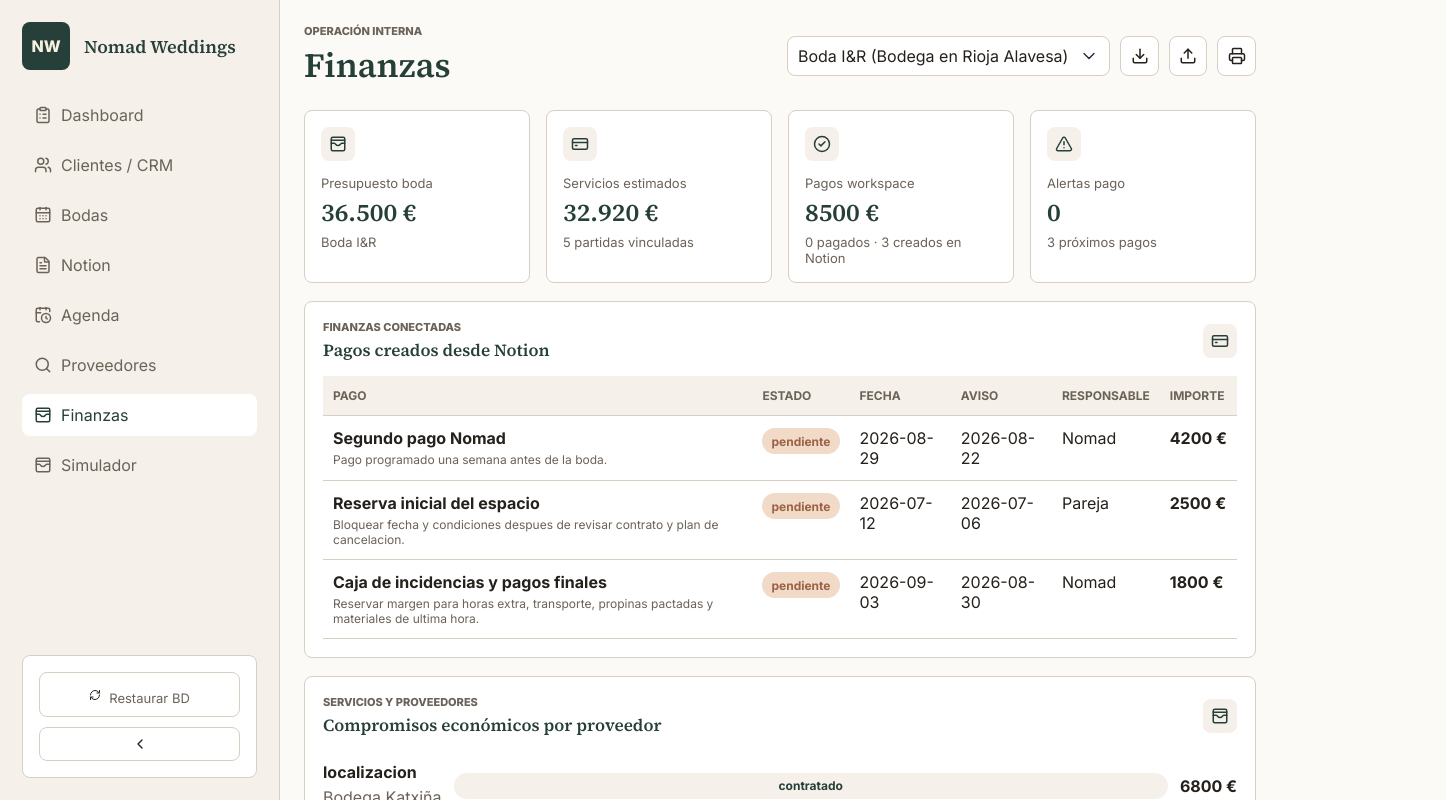
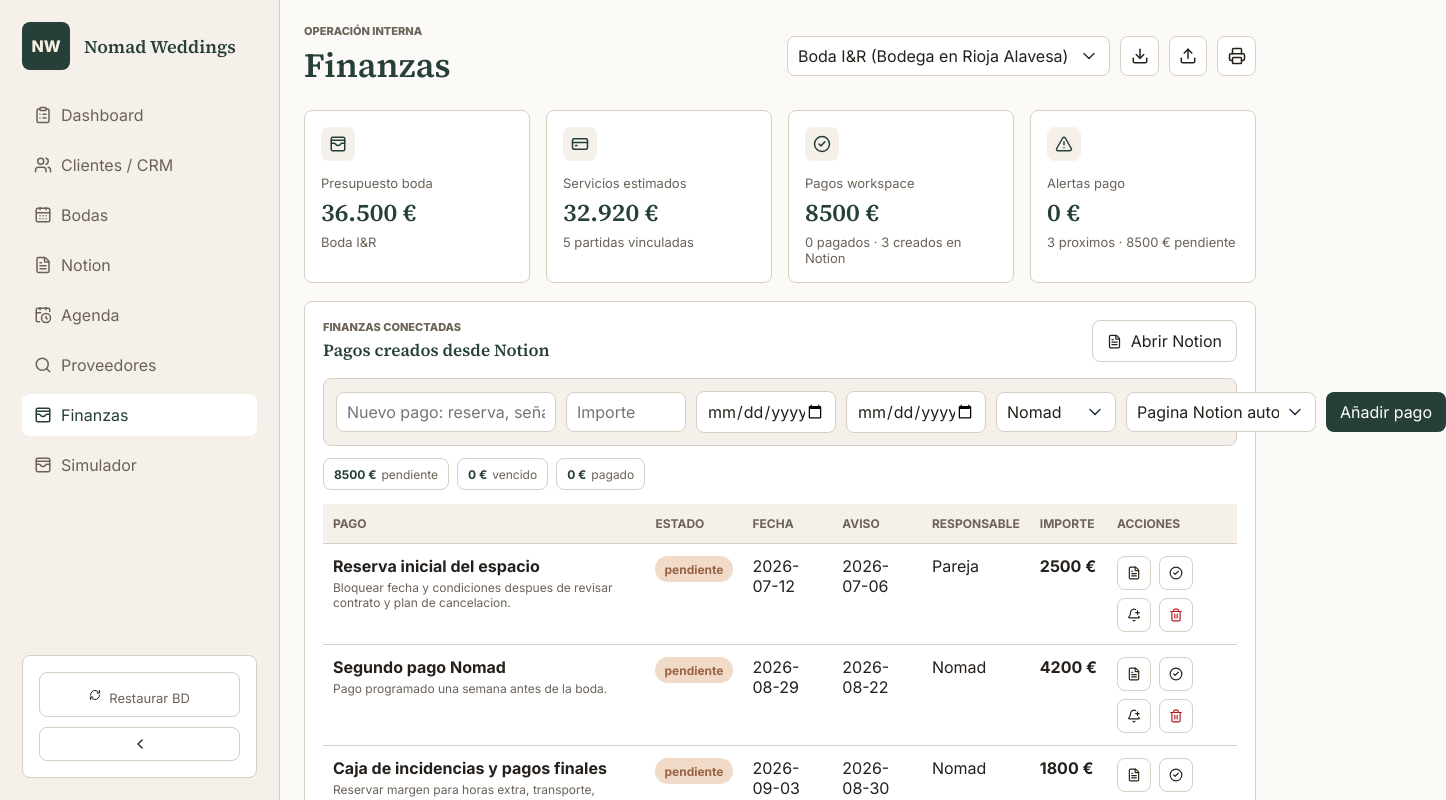
Before and after one commit to Zubix-lab/Nomad-weddings, a Next.js app: page / in a window 1280 px wide. Both pictures are taken after a click on the button "Finanzas". Shown: the top 800 px of the page, 1446 px wide, since content can reach past the window. Built offline with nearby package versions, Linux system fonts and the light colour scheme.

Commit message:
Link finance payments with Notion workspace

```diff
--- a/app/components/Finanzas/FinanzasPage.tsx
+++ b/app/components/Finanzas/FinanzasPage.tsx
@@ -1,9 +1,29 @@
 "use client";
 
-import React, { useMemo } from "react";
-import { AlertTriangle, CheckCircle2, CreditCard, WalletCards } from "lucide-react";
+import React, { useMemo, useState } from "react";
+import { AlertTriangle, BellPlus, CheckCircle2, CreditCard, FileText, RotateCcw, Trash2, WalletCards } from "lucide-react";
 import { useApp } from "@/context/AppContext";
 import type { Event, WorkspaceBlock } from "@/lib/types";
+
+const TODAY = new Date("2026-07-03T00:00:00");
+
+type PaymentDraft = {
+  title: string;
+  amount: string;
+  dueDate: string;
+  reminderDate: string;
+  owner: string;
+  pageId: string;
+};
+
+const emptyPaymentDraft: PaymentDraft = {
+  title: "",
+  amount: "",
+  dueDate: "",
+  reminderDate: "",
+  owner: "Nomad",
+  pageId: "",
+};
 
 function currency(value: number): string {
   return new Intl.NumberFormat("es-ES", { style: "currency", currency: "EUR", maximumFractionDigits: 0 }).format(value);
@@ -11,17 +31,53 @@ function currency(value: number): string {
 
 function paymentState(payment: WorkspaceBlock): "vencido" | "pagado" | "pendiente" {
   if (payment.status === "pagado") return "pagado";
-  if (payment.dueDate && new Date(`${payment.dueDate}T00:00:00`) < new Date("2026-07-03T00:00:00")) return "vencido";
+  if (payment.dueDate && new Date(`${payment.dueDate}T00:00:00`) < TODAY) return "vencido";
   return "pendiente";
 }
 
-export function FinanzasPage({ activeEventId, events }: { activeEventId: string; events: Event[] }) {
-  const { workspaceBlocks, eventServices, vendors } = useApp();
+function formatInputDate(date: Date): string {
+  return date.toISOString().split("T")[0];
+}
+
+function addDays(date: string, days: number): string {
+  const nextDate = date ? new Date(`${date}T00:00:00`) : new Date(TODAY);
+  nextDate.setDate(nextDate.getDate() + days);
+  return formatInputDate(nextDate);
+}
+
+function reminderForDueDate(dueDate: string): string {
+  if (!dueDate) return "";
+  return addDays(dueDate, -7);
+}
+
+export function FinanzasPage({ activeEventId, events, onOpenNotion }: { activeEventId: string; events: Event[]; onOpenNotion: (pageId?: string) => void }) {
+  const {
+    workspaceBlocks,
+    workspacePages,
+    eventServices,
+    vendors,
+    addWorkspacePage,
+    addWorkspaceBlock,
+    updateWorkspaceBlock,
+    deleteWorkspaceBlock
+  } = useApp();
+  const [draft, setDraft] = useState<PaymentDraft>(emptyPaymentDraft);
   const event = events.find((item) => item.id === activeEventId) || events[0];
   const eventId = event?.id || "";
 
+  const eventPages = useMemo(
+    () => workspacePages.filter((page) => page.eventId === eventId).sort((a, b) => a.order - b.order),
+    [workspacePages, eventId]
+  );
+
   const workspacePayments = useMemo(
-    () => workspaceBlocks.filter((block) => block.eventId === eventId && block.type === "payment"),
+    () => workspaceBlocks
+      .filter((block) => block.eventId === eventId && block.type === "payment")
+      .sort((a, b) => {
+        const aTime = a.dueDate ? new Date(`${a.dueDate}T00:00:00`).getTime() : Number.MAX_SAFE_INTEGER;
+        const bTime = b.dueDate ? new Date(`${b.dueDate}T00:00:00`).getTime() : Number.MAX_SAFE_INTEGER;
+        return aTime - bTime;
+      }),
     [workspaceBlocks, eventId]
   );
 
@@ -31,6 +87,72 @@ export function FinanzasPage({ activeEventId, events }: { activeEventId: string;
   const pendingPayments = workspacePayments.filter((payment) => paymentState(payment) === "pendiente");
   const overduePayments = workspacePayments.filter((payment) => paymentState(payment) === "vencido");
   const paidPayments = workspacePayments.filter((payment) => paymentState(payment) === "pagado");
+  const pendingTotal = pendingPayments.reduce((sum, payment) => sum + Number(payment.amount || 0), 0);
+  const overdueTotal = overduePayments.reduce((sum, payment) => sum + Number(payment.amount || 0), 0);
+  const paidTotal = paidPayments.reduce((sum, payment) => sum + Number(payment.amount || 0), 0);
+
+  const updateDraft = (patch: Partial<PaymentDraft>) => {
+    setDraft((current) => {
+      const next = { ...current, ...patch };
+      if (patch.dueDate && !current.reminderDate) next.reminderDate = reminderForDueDate(patch.dueDate);
+      return next;
+    });
+  };
+
+  const ensurePaymentPage = (): string => {
+    const selectedPage = eventPages.find((page) => page.id === draft.pageId);
+    if (selectedPage) return selectedPage.id;
+
+    const financePage = eventPages.find((page) => /finanzas|pago|presupuesto/i.test(page.title));
+    if (financePage) return financePage.id;
+
+    return addWorkspacePage({
+      eventId,
+      title: "Finanzas y pagos",
+      icon: "💳",
+      description: "Pagos operativos, avisos de vencimiento y compromisos economicos.",
+      order: eventPages.length + 1,
+    });
+  };
+
+  const handleCreatePayment = (submitEvent: React.FormEvent<HTMLFormElement>) => {
+    submitEvent.preventDefault();
+    const title = draft.title.trim();
+    const amount = Number(draft.amount);
+    if (!eventId || !title || Number.isNaN(amount) || amount <= 0) return;
+
+    addWorkspaceBlock({
+      pageId: ensurePaymentPage(),
+      eventId,
+      type: "payment",
+      title,
+      body: "Creado desde Finanzas.",
+      owner: draft.owner.trim() || "Nomad",
+      dueDate: draft.dueDate || undefined,
+      reminderDate: draft.reminderDate || undefined,
+      amount,
+      status: "programado",
+      priority: amount >= 3000 ? "alta" : "media",
+      createdAt: new Date().toISOString(),
+    });
+
+    setDraft(emptyPaymentDraft);
+  };
+
+  const togglePayment = (payment: WorkspaceBlock) => {
+    updateWorkspaceBlock({
+      ...payment,
+      status: payment.status === "pagado" ? "programado" : "pagado",
+    });
+  };
+
+  const postponeReminder = (payment: WorkspaceBlock) => {
+    updateWorkspaceBlock({
+      ...payment,
+      reminderDate: addDays(payment.reminderDate || formatInputDate(TODAY), 7),
+      status: payment.status === "pagado" ? payment.status : "programado",
+    });
+  };
 
   return (
     <div style={{ display: "grid", gap: "18px" }}>
@@ -38,7 +160,7 @@ export function FinanzasPage({ activeEventId, events }: { activeEventId: string;
         <Metric label="Presupuesto boda" value={currency(event?.totalBudget || 0)} detail={event?.name || "Sin boda activa"} icon={<WalletCards size={18} />} />
         <Metric label="Servicios estimados" value={currency(contractedSpend)} detail={`${serviceSpend.length} partidas vinculadas`} icon={<CreditCard size={18} />} />
         <Metric label="Pagos workspace" value={currency(workspacePaymentTotal)} detail={`${paidPayments.length} pagados · ${workspacePayments.length} creados en Notion`} icon={<CheckCircle2 size={18} />} />
-        <Metric label="Alertas pago" value={overduePayments.length} detail={`${pendingPayments.length} próximos pagos`} icon={<AlertTriangle size={18} />} />
+        <Metric label="Alertas pago" value={currency(overdueTotal)} detail={`${pendingPayments.length} proximos · ${currency(pendingTotal)} pendiente`} icon={<AlertTriangle size={18} />} />
       </section>
 
       <section className="panel full">
@@ -47,7 +169,57 @@ export function FinanzasPage({ activeEventId, events }: { activeEventId: string;
             <p className="eyebrow">Finanzas conectadas</p>
             <h3>Pagos creados desde Notion</h3>
           </div>
-          <div className="panel-action"><CreditCard size={18} /></div>
+          <button className="secondary-button" type="button" onClick={() => onOpenNotion()}>
+            <FileText size={15} /> Abrir Notion
+          </button>
+        </div>
+
+        <form className="finance-create-form" onSubmit={handleCreatePayment}>
+          <input
+            value={draft.title}
+            onChange={(inputEvent) => updateDraft({ title: inputEvent.target.value })}
+            placeholder="Nuevo pago: reserva, señal, proveedor..."
+            aria-label="Nombre del pago"
+          />
+          <input
+            value={draft.amount}
+            onChange={(inputEvent) => updateDraft({ amount: inputEvent.target.value })}
+            placeholder="Importe"
+            inputMode="decimal"
+            aria-label="Importe del pago"
+          />
+          <input
+            type="date"
+            value={draft.dueDate}
+            onChange={(inputEvent) => updateDraft({ dueDate: inputEvent.target.value })}
+            aria-label="Fecha de vencimiento"
+          />
+          <input
+            type="date"
+            value={draft.reminderDate}
+            onChange={(inputEvent) => updateDraft({ reminderDate: inputEvent.target.value })}
+            aria-label="Fecha de aviso financiero"
+          />
+          <select value={draft.owner} onChange={(inputEvent) => updateDraft({ owner: inputEvent.target.value })} aria-label="Responsable del pago">
+            <option value="Nomad">Nomad</option>
+            <option value="Pareja">Pareja</option>
+            <option value="Aritz">Aritz</option>
+            <option value="Irene">Irene</option>
+            <option value="Soraya">Soraya</option>
+          </select>
+          <select value={draft.pageId} onChange={(inputEvent) => updateDraft({ pageId: inputEvent.target.value })} aria-label="Pagina Notion destino">
+            <option value="">Pagina Notion automatica</option>
+            {eventPages.map((page) => (
+              <option key={page.id} value={page.id}>{page.icon} {page.title}</option>
+            ))}
+          </select>
+          <button className="primary-button" type="submit">Añadir pago</button>
+        </form>
+
+        <div className="finance-summary">
+          <span><strong>{currency(pendingTotal)}</strong> pendiente</span>
+          <span><strong>{currency(overdueTotal)}</strong> vencido</span>
+          <span><strong>{currency(paidTotal)}</strong> pagado</span>
         </div>
 
         <div className="table-wrap">
@@ -60,6 +232,7 @@ export function FinanzasPage({ activeEventId, events }: { activeEventId: string;
                 <th>Aviso</th>
                 <th>Responsable</th>
                 <th>Importe</th>
+                <th>Acciones</th>
               </tr>
             </thead>
             <tbody>
@@ -76,12 +249,28 @@ export function FinanzasPage({ activeEventId, events }: { activeEventId: string;
                     <td>{payment.reminderDate || "Sin aviso"}</td>
                     <td>{payment.owner || "Nomad"}</td>
                     <td><strong>{currency(Number(payment.amount || 0))}</strong></td>
+                    <td>
+                      <div className="finance-actions">
+                        <button className="mini-button" type="button" onClick={() => onOpenNotion(payment.pageId)} aria-label="Abrir pago en Notion">
+                          <FileText size={14} />
+                        </button>
+                        <button className="mini-button" type="button" onClick={() => togglePayment(payment)} aria-label={payment.status === "pagado" ? "Reabrir pago" : "Marcar pago como pagado"}>
+                          {payment.status === "pagado" ? <RotateCcw size={14} /> : <CheckCircle2 size={14} />}
+                        </button>
+                        <button className="mini-button" type="button" onClick={() => postponeReminder(payment)} aria-label="Posponer aviso una semana">
+                          <BellPlus size={14} />
+                        </button>
+                        <button className="mini-button danger" type="button" onClick={() => deleteWorkspaceBlock(payment.id)} aria-label="Eliminar pago">
+                          <Trash2 size={14} />
+                        </button>
+                      </div>
+                    </td>
                   </tr>
                 );
               })}
               {workspacePayments.length === 0 && (
                 <tr>
-                  <td colSpan={6}>No hay pagos creados en Notion para esta boda.</td>
+                  <td colSpan={7}>No hay pagos creados en Notion para esta boda.</td>
                 </tr>
               )}
             </tbody>
@@ -93,7 +282,7 @@ export function FinanzasPage({ activeEventId, events }: { activeEventId: string;
         <div className="panel-header">
           <div>
             <p className="eyebrow">Servicios y proveedores</p>
-            <h3>Compromisos económicos por proveedor</h3>
+            <h3>Compromisos economicos por proveedor</h3>
           </div>
           <div className="panel-action"><WalletCards size={18} /></div>
         </div>
--- a/app/globals.css
+++ b/app/globals.css
@@ -548,6 +548,55 @@ select {
   overflow-x: auto;
 }
 
+.finance-create-form {
+  display: grid;
+  grid-template-columns: minmax(220px, 1.7fr) minmax(120px, 0.7fr) repeat(2, minmax(140px, 0.8fr)) minmax(120px, 0.7fr) minmax(190px, 1fr) auto;
+  gap: 10px;
+  align-items: center;
+  margin: 16px 0 12px;
+  padding: 12px;
+  background: var(--surface-low);
+  border: 1px solid var(--line);
+  border-radius: 8px;
+}
+
+.finance-create-form .primary-button {
+  white-space: nowrap;
+}
+
+.finance-summary,
+.finance-actions {
+  display: flex;
+  flex-wrap: wrap;
+  gap: 8px;
+  align-items: center;
+}
+
+.finance-summary {
+  margin: 0 0 14px;
+}
+
+.finance-summary span {
+  display: inline-flex;
+  align-items: center;
+  min-height: 32px;
+  padding: 6px 10px;
+  color: var(--muted);
+  background: #fff;
+  border: 1px solid var(--line);
+  border-radius: 8px;
+  font-size: 12px;
+}
+
+.finance-summary strong {
+  margin-right: 5px;
+  color: var(--primary);
+}
+
+.mini-button.danger {
+  color: var(--danger);
+}
+
 .agenda-layout {
   display: grid;
   grid-template-columns: minmax(0, 1fr) 320px;
@@ -2280,8 +2329,15 @@ dd {
   .notion-create button,
   .notion-edit select,
   .notion-edit input,
-  .notion-edit button {
+  .notion-edit button,
+  .finance-create-form select,
+  .finance-create-form input,
+  .finance-create-form button {
     width: 100%;
+  }
+
+  .finance-create-form {
+    grid-template-columns: 1fr;
   }
 
   .notion-view-toggle {
--- a/app/page.tsx
+++ b/app/page.tsx
@@ -51,6 +51,7 @@ export default function Home() {
   const [sidebarMinimized, setSidebarMinimized] = useState(false);
   const [activeEventId, setActiveEventId] = useState("");
   const [backupStatus, setBackupStatus] = useState("");
+  const [notionFocusPageId, setNotionFocusPageId] = useState("");
   const backupInputRef = useRef<HTMLInputElement>(null);
   const selectedEventId = activeEventId || events[0]?.id || "";
 
@@ -110,6 +111,11 @@ export default function Home() {
       simulator: "Simulador de Presupuesto"
     };
     return labels[tab];
+  };
+
+  const openNotion = (pageId?: string) => {
+    if (pageId) setNotionFocusPageId(pageId);
+    setActiveTab("notion");
   };
 
   const showBackupStatus = (message: string) => {
@@ -316,20 +322,20 @@ export default function Home() {
           </div>
         )}
 
-        {activeTab === "notion" && <NotionWorkspace activeEventId={selectedEventId} events={events} />}
+        {activeTab === "notion" && <NotionWorkspace activeEventId={selectedEventId} events={events} focusPageId={notionFocusPageId} />}
 
         {activeTab === "agenda" && (
           <AgendaPage
             activeEventId={selectedEventId}
             events={events}
-            onOpenNotion={() => setActiveTab("notion")}
+            onOpenNotion={() => openNotion()}
             onOpenFinance={() => setActiveTab("finance")}
           />
         )}
 
         {activeTab === "vendors" && <ProveedoresPage />}
 
-        {activeTab === "finance" && <FinanzasPage activeEventId={selectedEventId} events={events} />}
+        {activeTab === "finance" && <FinanzasPage activeEventId={selectedEventId} events={events} onOpenNotion={openNotion} />}
 
         {activeTab === "simulator" && <BudgetSimulator />}
       </section>
```
Also changed, not shown: app/components/Notion/NotionWorkspace.tsx (+10 -2 lines).
